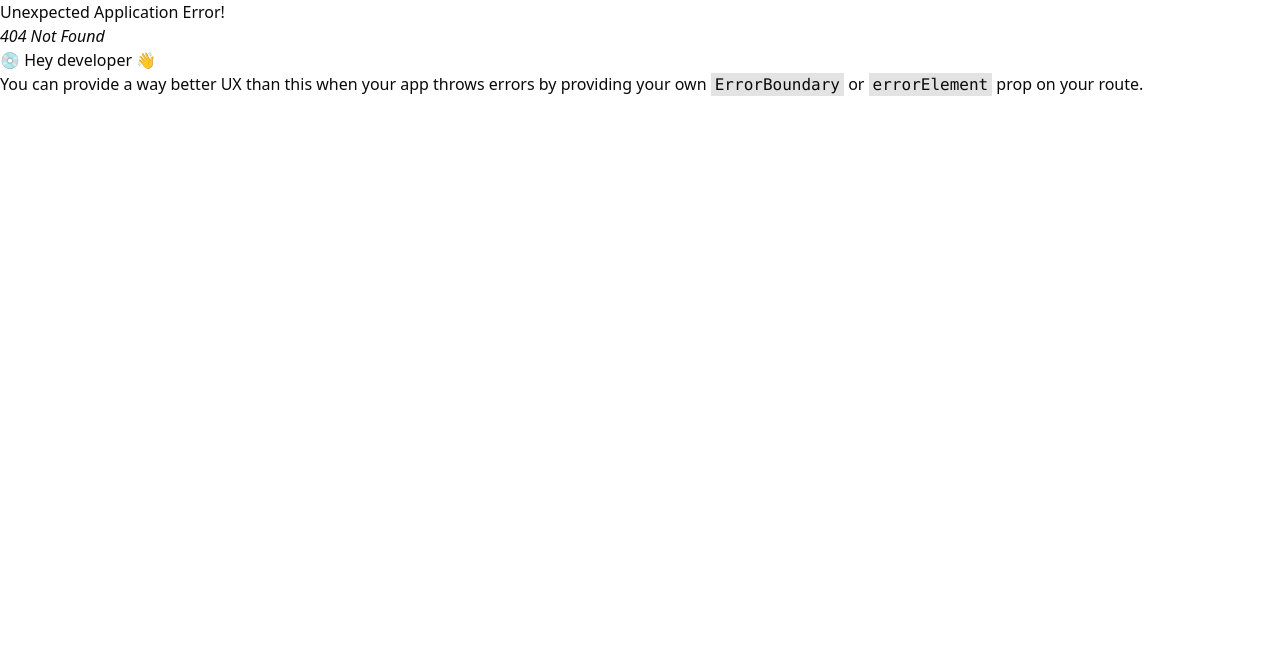
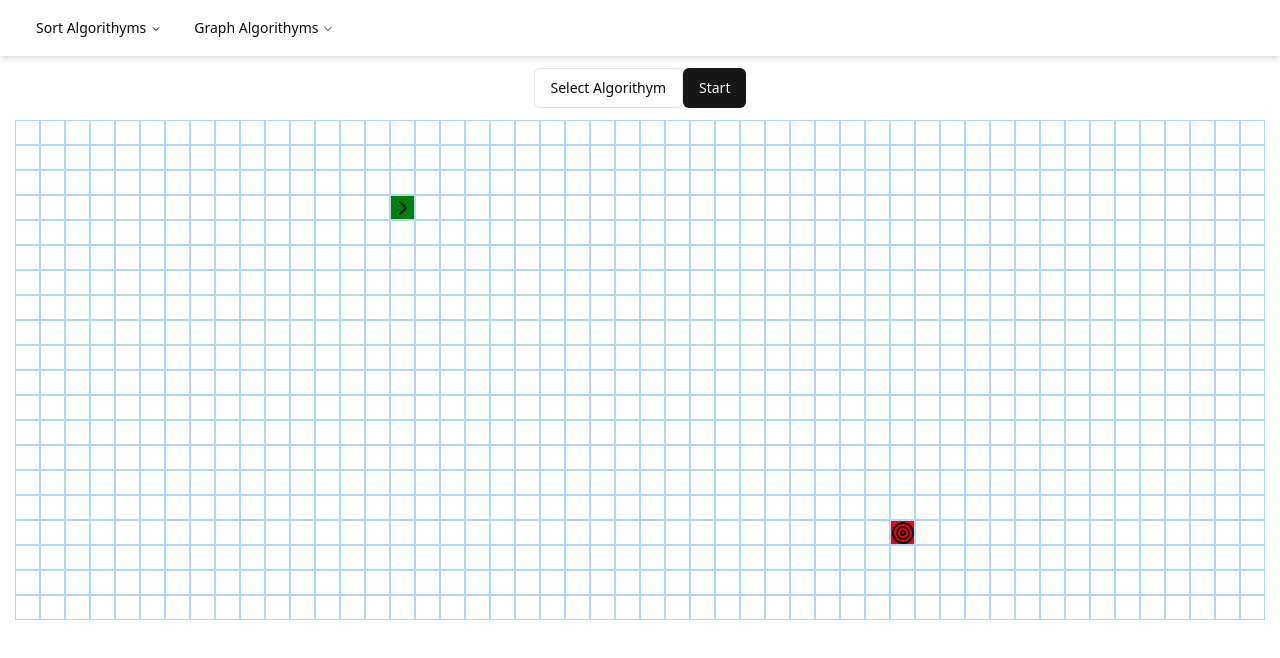
Before and after one commit to rahipatel3011/AlgoVisualizer, a React (Vite) app: page /graph in a window 1280 px wide. Before the commit this address had no page. Shown: the top 658 px of the page. Built offline with nearby package versions, Linux system fonts and the light colour scheme.

Commit message:
added bfs and dfs of graph

```diff
--- /dev/null
+++ b/src/Algorithyms/GraphAlgorithyms.js
@@ -0,0 +1,102 @@
+export async function bfs(grid, startNode, setGrid) {
+  const newGrid = structuredClone(grid);
+  const { row, col } = startNode;
+  let queue = [newGrid[row][col]];
+
+  while (queue.length > 0) {
+    await sleep(10);
+    const currNode = queue.shift();
+    currNode.isVisited = true;
+    const { row, col } = currNode;
+    newGrid[row][col] = currNode;
+
+    if (currNode.isFinish) {
+    //   setGrid(newGrid); // Ensure the final state is set
+      return;
+    }
+
+    const neighbourNodes = getClosestNodes(newGrid, currNode, queue);
+    //   console.log('Queue:', queue);
+    //   console.log('Current Node in M:', currNode);
+    // console.log("Neighbour Nodes in M:", neighbourNodes);
+    // console.log("----------------------------------")
+    queue.push(...neighbourNodes);
+
+    setGrid(structuredClone(newGrid));
+  }
+}
+
+
+
+export async function dfs(grid, startNode, setGrid) {
+    const newGrid = structuredClone(grid);
+    const { row, col } = startNode;
+    let stack = [newGrid[row][col]];
+
+    while (stack.length > 0) {
+      await sleep(20);
+      const currNode = stack.pop();
+      currNode.isVisited = true;
+      const { row, col } = currNode;
+      newGrid[row][col] = currNode;
+
+      if (currNode.isFinish) {
+      //   setGrid(newGrid); // Ensure the final state is set
+        return;
+      }
+
+      const neighbourNodes = getClosestNodes(newGrid, currNode, stack);
+      stack.push(...neighbourNodes);
+
+      setGrid(structuredClone(newGrid));
+    }
+  }
+
+
+function getClosestNodes(grid, node, list) {
+  const neighbours = [];
+  const { row, col } = node;
+
+  if (row > 0) {
+    !isInList(grid[row - 1][col], list) &&
+      neighbours.push(grid[row - 1][col]);
+  }
+  if (row < grid.length - 1) {
+    !isInList(grid[row + 1][col], list) &&
+      neighbours.push(grid[row + 1][col]);
+  }
+  if (col < grid[0].length - 1) {
+    !isInList(grid[row][col+1], list) &&
+      neighbours.push(grid[row][col + 1]);
+  }
+  if (col > 0) {
+    !isInList(grid[row][col - 1], list) &&
+      neighbours.push(grid[row][col - 1]);
+  }
+
+
+  const unvisitedNeighbours = neighbours.filter(
+    (neighbour) => !neighbour.isVisited
+  );
+  return unvisitedNeighbours;
+}
+
+
+
+
+
+
+
+// misc functions
+
+const sleep = (ms) => new Promise((resolve) => setTimeout(resolve, ms));
+
+const isEqualNode = (node, otherNode) =>
+  node.row === otherNode.row && node.col === otherNode.col;
+
+const isInList = (node, list) => {
+  for (let i = 0; i < list.length; i++) {
+    if (isEqualNode(node, list[i])) return true;
+  }
+  return false;
+};
--- /dev/null
+++ b/src/Home/Graph/Graph.jsx
@@ -0,0 +1,159 @@
+import React, { useEffect, useRef, useState } from "react";
+import {
+  DropdownMenu,
+  DropdownMenuContent,
+  DropdownMenuItem,
+  DropdownMenuLabel,
+  DropdownMenuSeparator,
+  DropdownMenuTrigger,
+} from "@/components/ui/dropdown-menu";
+import { Button } from "@/components/ui/button";
+import { ChevronRight, Loader2, Target } from "lucide-react";
+import Node from "./components/Node.jsx";
+import { bfs, dfs } from "@/Algorithyms/GraphAlgorithyms.js";
+
+const START_NODE_ROW = 3;
+const START_NODE_COL = 15;
+const FINISH_NODE_ROW = 16;
+const FINISH_NODE_COL = 35;
+
+const MOUSE_ACTIONS = {
+  isStartMove: false,
+  isFinishMove: false,
+  isMousePressed: false,
+};
+
+function Graph() {
+  const [selectedAlgo, setSelectedAlgo] = useState();
+  const [grid, setGrid] = useState([]);
+  const [mouseStatus, setMouseStatus] = useState(MOUSE_ACTIONS);
+  const [isStartPressed, setIsStartPressed] = useState(false);
+  // const [isError, setIsError] = useState(false);
+
+  // console.log("Graph");
+  useEffect(() => {
+    const mainGrid = [];
+    for (let row = 0; row < 20; row++) {
+      const currentRow = [];
+      for (let col = 0; col < 50; col++) {
+        currentRow.push({
+          col: col,
+          row: row,
+          isStart: row === START_NODE_ROW && col === START_NODE_COL,
+          isFinish: row === FINISH_NODE_ROW && col === FINISH_NODE_COL,
+          isVisited: false,
+        });
+      }
+      mainGrid.push(currentRow);
+    }
+    setGrid(mainGrid);
+  }, []);
+
+  const handleMouseUp = (row, col) => {
+    // const updatedGrid = updateGrid(grid, row, col);
+    // setGrid(updatedGrid);
+    setMouseStatus({ ...mouseStatus, isMousePressed: false });
+  };
+
+  const handleMouseDown = (row, col) => {
+    const updatedGrid = updateGrid(grid, row, col);
+    setMouseStatus({ ...mouseStatus, isMousePressed: true });
+    setGrid(updatedGrid);
+  };
+
+  const handleMouseEnter = (row, col) => {
+    if (!mouseStatus.isMousePressed) return;
+    const updatedGrid = updateGrid(grid, row, col);
+    setGrid(updatedGrid);
+  };
+
+  function handleStartButton() {
+    dfs(
+      grid,
+      grid[START_NODE_ROW][START_NODE_COL],
+      setGrid
+    );
+  }
+
+  return (
+    <div className="text-center">
+      <div className="flex justify-center m-3">
+        <DropdownMenu>
+          <DropdownMenuTrigger asChild>
+            <>
+              <Button variant="outline" disabled={isStartPressed}>
+                {" "}
+                {isStartPressed ? (
+                  <Loader2 className="animate-spin" />
+                ) : (
+                  (selectedAlgo || "Select") + " Algorithym"
+                )}
+              </Button>
+              <Button onClick={() => handleStartButton()}>Start</Button>
+            </>
+          </DropdownMenuTrigger>
+          <DropdownMenuContent>
+            <DropdownMenuItem onClick={() => setSelectedAlgo("BFS")}>
+              BFS
+            </DropdownMenuItem>
+            <DropdownMenuItem onClick={() => setSelectedAlgo("DFS")}>
+              DFS
+            </DropdownMenuItem>
+            <DropdownMenuItem onClick={() => setSelectedAlgo("")}>
+              another Sort
+            </DropdownMenuItem>
+            <DropdownMenuItem onClick={() => setSelectedAlgo("")}>
+              another Sort
+            </DropdownMenuItem>
+          </DropdownMenuContent>
+        </DropdownMenu>
+      </div>
+      <div className="grid">
+        {grid.map((row, rowIdx) => {
+          return (
+            <div className="lg:h-[25px] md:h-[15px] sm:h-[10px]" key={rowIdx}>
+              {row.map((node, nodeIdx) => {
+                const { row, col, isFinish, isStart, isWall, isVisited } = node;
+                // isVisited && console.log(row,col);
+                return (
+                  <Node
+                    key={nodeIdx}
+                    col={col}
+                    isFinish={isFinish}
+                    isStart={isStart}
+                    isWall={isWall}
+                    isVisited={isVisited}
+                    // mouseIsPressed={mouseIsPressed}
+                    onMouseDown={(row, col) => handleMouseDown(row, col)}
+                    onMouseEnter={(row, col) => handleMouseEnter(row, col)}
+                    onMouseUp={() => handleMouseUp()}
+                    row={row}
+                  >
+                    {isStart && <ChevronRight size={24} />}
+                    {!isStart && isFinish && <Target size={24} />}
+                  </Node>
+                );
+              })}
+            </div>
+          );
+        })}
+      </div>
+    </div>
+  );
+}
+
+export default Graph;
+
+function updateGrid(grid, row, col) {
+  const newGrid = grid.slice();
+  let currNode = { ...newGrid[row][col] }; // copying current node
+  if (currNode.isStart) {
+    // currNode = { ...currNode, isStart: !currNode.isStart };
+  } else if (!currNode.isStart && !currNode.isFinish) {
+    currNode = { ...currNode, isWall: !currNode.isWall };
+  }
+
+  //updated current node in grid
+  newGrid[row][col] = currNode;
+  return newGrid;
+}
--- /dev/null
+++ b/src/Home/Graph/components/Node.css
@@ -0,0 +1,48 @@
+/* .node {
+    width: 25px;
+    height: 25px;
+    outline: 1px solid rgb(175, 216, 248);
+    display: inline-block;
+  } */
+
+  .node-finish {
+    background-color: red;
+  }
+
+  .node-start {
+    background-color: green;
+  }
+
+  .node-visited {
+    animation-name: visitedAnimation;
+    animation-duration: 1.5s;
+    animation-timing-function: ease-out;
+    animation-delay: 0;
+    animation-direction: alternate;
+    animation-iteration-count: 1;
+    animation-fill-mode: forwards;
+    animation-play-state: running;
+  }
+
+
+  @keyframes visitedAnimation {
+    0% {
+      transform: scale(0.3);
+      background-color: rgba(0, 0, 66, 0.75);
+      border-radius: 100%;
+    }
+
+    50% {
+      background-color: rgba(17, 104, 217, 0.75);
+    }
+
+    75% {
+      transform: scale(1.2);
+      background-color: rgba(0, 217, 159, 0.75);
+    }
+
+    100% {
+      transform: scale(1);
+      background-color: rgba(0, 190, 218, 0.75);
+    }
+  }
--- /dev/null
+++ b/src/Home/Graph/components/Node.jsx
@@ -0,0 +1,45 @@
+import React from "react";
+import "./Node.css";
+
+
+function Node({
+  col,
+  isFinish,
+  isStart,
+  isWall,
+  isVisited,
+  onMouseDown,
+  onMouseEnter,
+  onMouseUp,
+  row,
+  className,
+  children
+}) {
+
+  const extraClassName = isFinish
+    ? "node-finish"
+    : isStart
+    ? "node-start"
+    : isWall
+    ? "bg-black"
+    : "";
+
+    if(isVisited){
+      document.getElementById(`node-${row}-${col}`).classList.add("bg-yellow-300");
+      setTimeout(()=>{
+        document.getElementById(`node-${row}-${col}`).classList.replace("bg-yellow-300","node-visited")
+      }, 0.5);
+    }
+
+  return (
+    <div
+      id={`node-${row}-${col}`}
+      className={`node inline-block border border-[#afd8f8] lg:h-[25px] lg:w-[25px] md:h-[15px] md:w-[15px] sm:w-[10px] sm:h-[10px] ${extraClassName} ${className}`}
+      onMouseDown={() => onMouseDown(row, col)}
+      onMouseEnter={() => onMouseEnter(row, col)}
+      onMouseUp={() => onMouseUp()}
+    >{children}</div>
+  );
+}
+
+export default Node;
--- a/src/Home/Sorting/Sorting.jsx
+++ b/src/Home/Sorting/Sorting.jsx
@@ -9,7 +9,6 @@ import {
 } from "@/components/ui/dropdown-menu";
 import { Button } from "@/components/ui/button";
 import Chart from "./components/Chart";
-import SelectionSort from "./components/SelectionSort";
 import { Loader2 } from "lucide-react";
 import { Textarea } from "@/components/ui/textarea";
 
@@ -45,7 +44,7 @@ function Sorting() {
 
   const handleTextareaChange = (e) => {
     const text = e.target.value;
-    let data = text.split(",").filter((value) => value != "");
+    let data = text.split(",").filter((value) => value !== "");
     data.forEach((value, index) => (data[index] = parseInt(value)));
     if (data.every(Number.isInteger)) {
         intList = data;
--- a/src/Home/Sorting/components/Chart.jsx
+++ b/src/Home/Sorting/components/Chart.jsx
@@ -3,7 +3,7 @@ import {
   insertionSort,
   selectionSort,
   mergeSort,
-} from "@/SortingAlgorithyms";
+} from "../../../Algorithyms/SortingAlgorithyms";
 import React, { useEffect, useRef, useState } from "react";
 
 const DELAY = 5;
@@ -16,7 +16,6 @@ const Chart = ({
   stopFlag,
   setIsStart,
 }) => {
-  console.log(data);
   useEffect(() => {
     async function runAlgo() {
       const start_time = performance.now();
--- a/src/components/custom/Header.jsx
+++ b/src/components/custom/Header.jsx
@@ -19,8 +19,11 @@ function Header() {
         <NavigationMenu>
           <NavigationMenuList>
             <NavigationMenuItem>
-              <Link to="/sorting">
+              <Link to="/sort">
                 <NavigationMenuTrigger>Sort Algorithyms</NavigationMenuTrigger>
+              </Link>
+              <Link to="/graph">
+                <NavigationMenuTrigger>Graph Algorithyms</NavigationMenuTrigger>
               </Link>
             </NavigationMenuItem>
           </NavigationMenuList>
```
Also changed, not shown: src/main.jsx (+6 -1 lines), src/Algorithyms/SortingAlgorithyms.js (renamed from src/SortingAlgorithyms.js).
